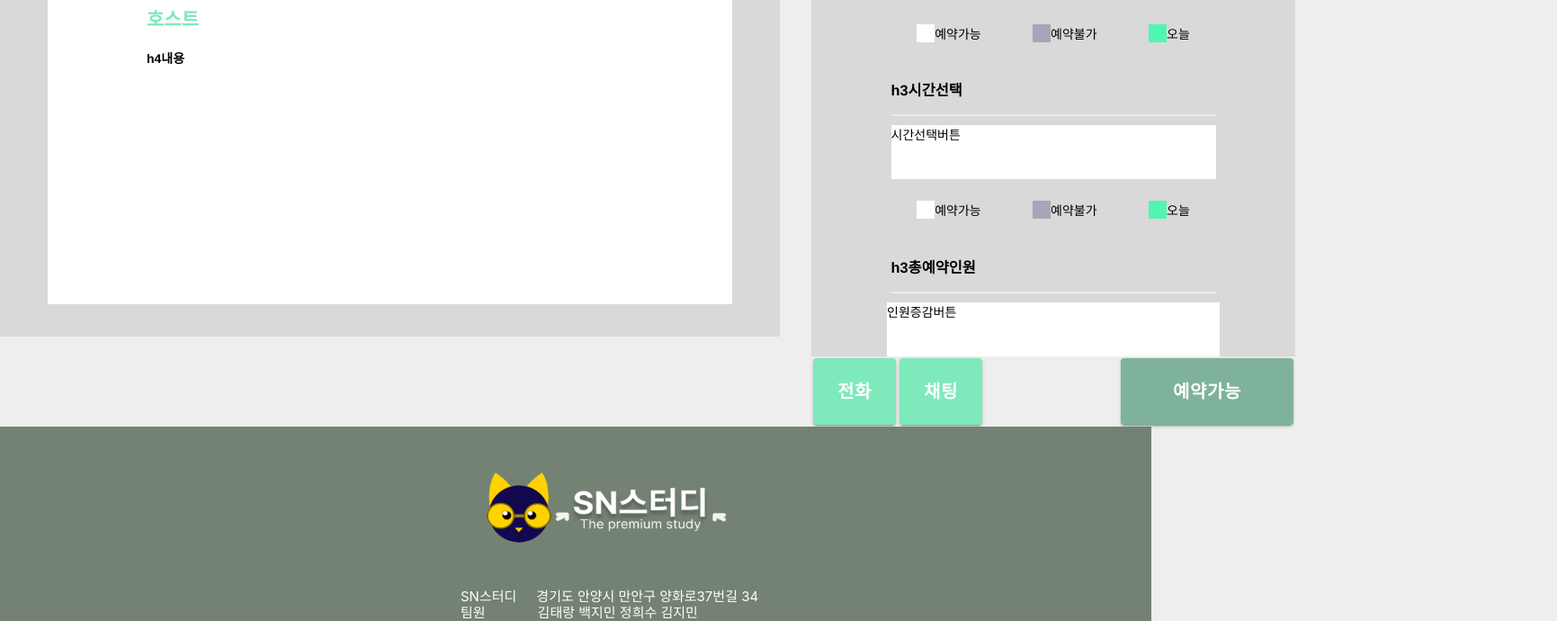
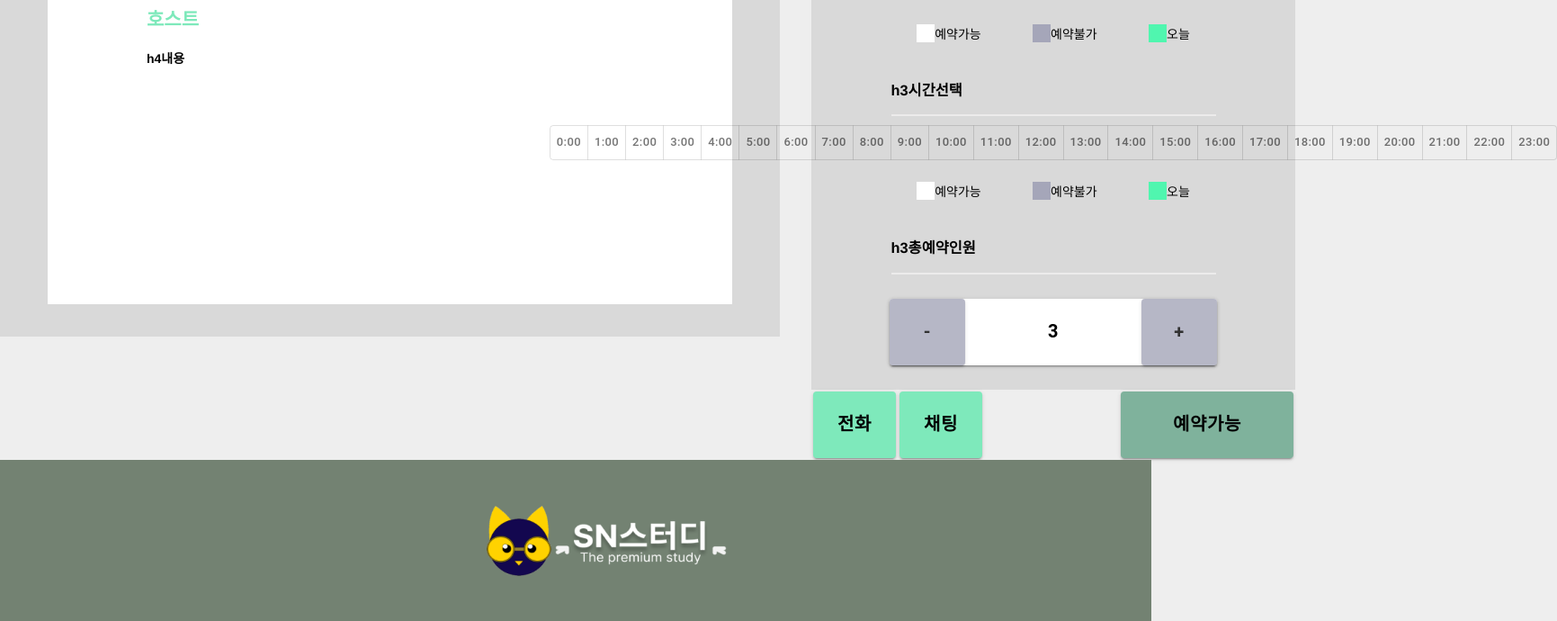
Before and after one commit to gemynd1/Study-Res-System, a React (Create React App) app in the folder src/main/frontend/: page /teamdetail in a window 1280 px wide. Shown: the part 1140-1830 px from the top of the page at 90% size, 1731 px wide, since content can reach past the window. Built offline with nearby package versions, Linux system fonts and the light colour scheme.

Commit message:
feat: teamDetail.js 예약인원 버튼 디자인 수정

```diff
--- a/src/main/frontend/src/Components/Content/Page/teamdetail.js
+++ b/src/main/frontend/src/Components/Content/Page/teamdetail.js
@@ -1,10 +1,9 @@
-import React, { useRef, useState } from "react";
+import React, { useState } from "react";
 import teamDetail from "../../../style/teamDetail.css";
 import { Navigation } from "swiper/modules";
 import { Swiper, SwiperSlide, useSwiper } from "swiper/react";
 import Rating from "@mui/material/Rating";
 import Radio from "@mui/material/Radio";
-import Stack from "@mui/material/Stack";
 import Button from "@mui/material/Button";
 import RadioGroup from "@mui/material/RadioGroup";
 import FormControlLabel from "@mui/material/FormControlLabel";
@@ -12,7 +11,7 @@ import FormControl from "@mui/material/FormControl";
 import { LocalizationProvider } from "@mui/x-date-pickers/LocalizationProvider";
 import { AdapterDayjs } from "@mui/x-date-pickers/AdapterDayjs";
 import { DateCalendar } from "@mui/x-date-pickers/DateCalendar";
-
+import { ToggleButton, ToggleButtonGroup } from "@mui/material";
 function MyButtons({ swiper }) {
   return (
     <div className="moveButton">
@@ -85,23 +84,53 @@ function BasicButtons({
   padding,
   margin,
   backgroundColor,
+  color,
 }) {
   return (
     <Button
       variant="contained"
       sx={{
         backgroundColor: backgroundColor || "#7EE9BB",
-        "&:hover": { backgroundColor: "#5CC8A4" },
+        // "&:hover": { backgroundColor: "#5CC8A4" },
         fontWeight: "bold",
         width: width || "92px", // 기본값은 auto
         height: height || "74px", // 기본값은 auto
         fontSize: fontSize || "1.25rem", // 기본값은 1rem
         padding: padding || "12px 24px", // 기본값은 '8px 16px'
         margin: margin || "2px 2px",
+        color: color || "#000000",
       }}
     >
       {text}
     </Button>
+  );
+}
+
+function TimeSelector() {
+  const [selectedTimes, setSelectedTimes] = useState([]);
+
+  const handleChange = (event, newSelectedTimes) => {
+    // 최대 2개까지 선택할 수 있도록 제한
+    if (newSelectedTimes.length <= 2) {
+      setSelectedTimes(newSelectedTimes);
+    }
+  };
+
+  const hours = Array.from({ length: 24 }, (_, i) => i);
+
+  return (
+    <ToggleButtonGroup
+      value={selectedTimes}
+      onChange={handleChange}
+      aria-label="time-selector"
+      size="small"
+    >
+      {hours.map((hour) => (
+        <ToggleButton key={hour} value={hour} aria-label={`${hour}:00`}>
+          {hour}:00
+        </ToggleButton>
+      ))}
+    </ToggleButtonGroup>
   );
 }
 
@@ -203,7 +232,6 @@ const TeamDetail = () => {
             <FormControlLabel control={<Radio />} label="시간단위 예약하기" />
           </div>
           <div className="teamDetail__side-calendar">
-            {/* <div className="teamDetail__side-calendar-header">달력</div> */}
             <BasicDateCalendar />
           </div>
           <div className="teamDetail__side-legend">
@@ -224,7 +252,7 @@ const TeamDetail = () => {
             <h3 className="teamDetail__side-content-text-text">h3시간선택</h3>
             <div className="teamDetail__side-header-line" />
           </div>
-          <div className="teamDetail__side-choiceTime">시간선택버튼</div>
+          <TimeSelector />
           <div className="teamDetail__side-legend">
             <div className="teamDetail__side-legend-wrap">
               <div className="teamDetail__side-legend-boxColor1"></div>
@@ -244,9 +272,30 @@ const TeamDetail = () => {
             <h3 className="teamDetail__side-content-text-text">h3총예약인원</h3>
             <div className="teamDetail__side-header-line" />
           </div>
-          <div className="teamDetail__side-count-control">인원증감버튼</div>
+          <div className="teamDetail__side-buttons-wrap">
+            <BasicButtons
+              text="3"
+              width="364px"
+              height="74px"
+              backgroundColor="#ffffff"
+            />
+            <div className="teamDetail__side-buttons">
+              <BasicButtons
+                text="-"
+                width="84px"
+                height="74px"
+                backgroundColor="#A5A6B9"
+              />
+              <BasicButtons
+                text="+"
+                width="84px"
+                height="74px"
+                backgroundColor="#A5A6B9"
+              />
+            </div>
+          </div>
         </div>
-        <div className="teamDetail__buttons">
+        <div className="teamDetail__side-contact-actions-buttons">
           <div className="teamDitail__call-chating">
             <BasicButtons text="전화" />
             <BasicButtons text="채팅" />
--- a/src/main/frontend/src/style/teamDetail.css
+++ b/src/main/frontend/src/style/teamDetail.css
@@ -183,7 +183,23 @@ h2 {
   background-color: #ffffff;
   height: 60px;
 }
-.teamDetail__buttons {
+.teamDetail__side-buttons-wrap {
+  display: flex;
+  position: relative;
+  margin: 15px 0 25px;
+}
+.teamDetail__side-buttons {
+  position: absolute;
+  top: 50%; /* Center the buttons vertically */
+  width: 100%; /* Stretch the button container across the Swiper */
+  display: flex;
+  justify-content: space-between; /* Push buttons to opposite ends */
+  align-items: center;
+  transform: translateY(-50%);
+  z-index: 2;
+  opacity: 0.8;
+}
+.teamDetail__side-contact-actions-buttons {
   display: flex;
   margin-left: 35px;
   justify-content: space-between;
```
